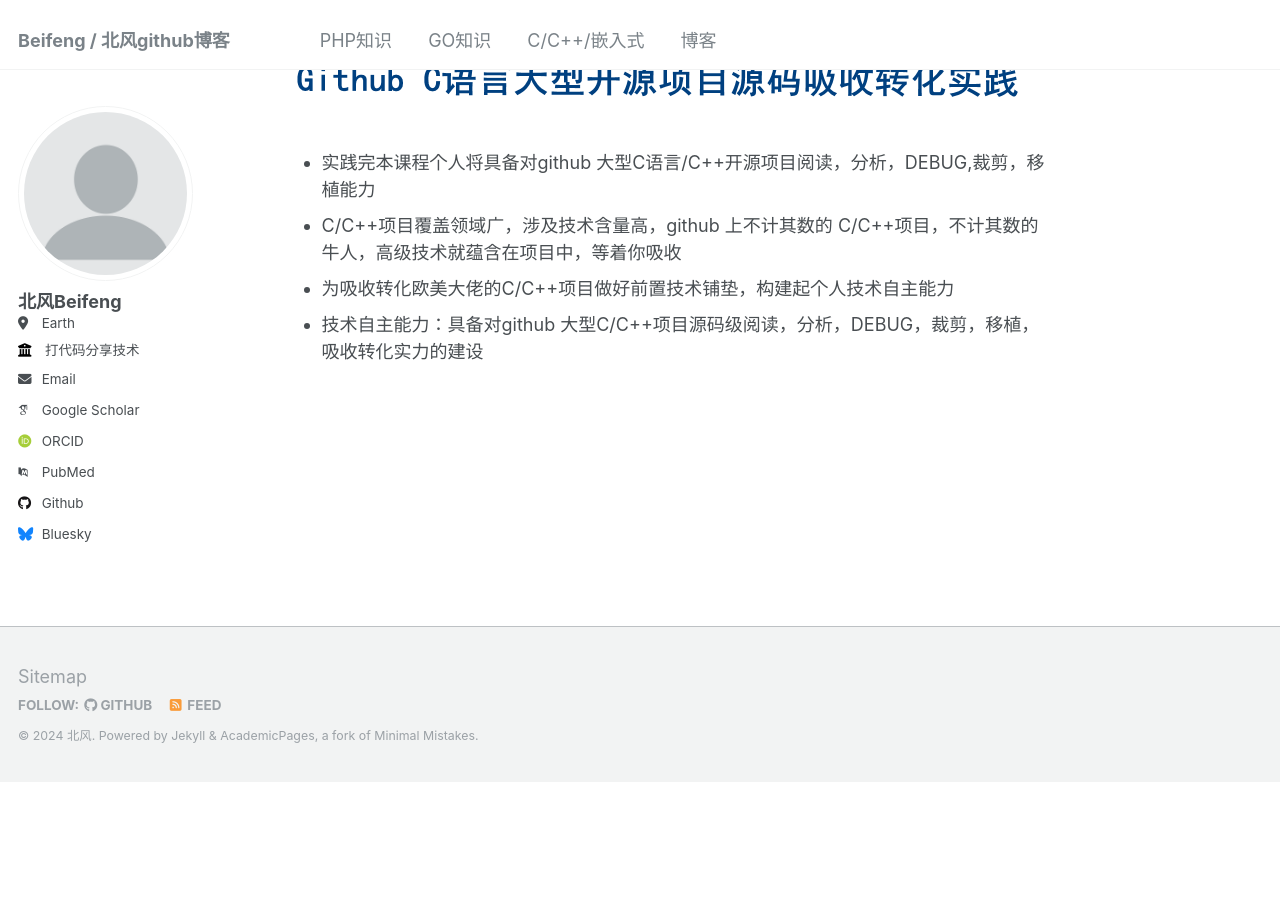
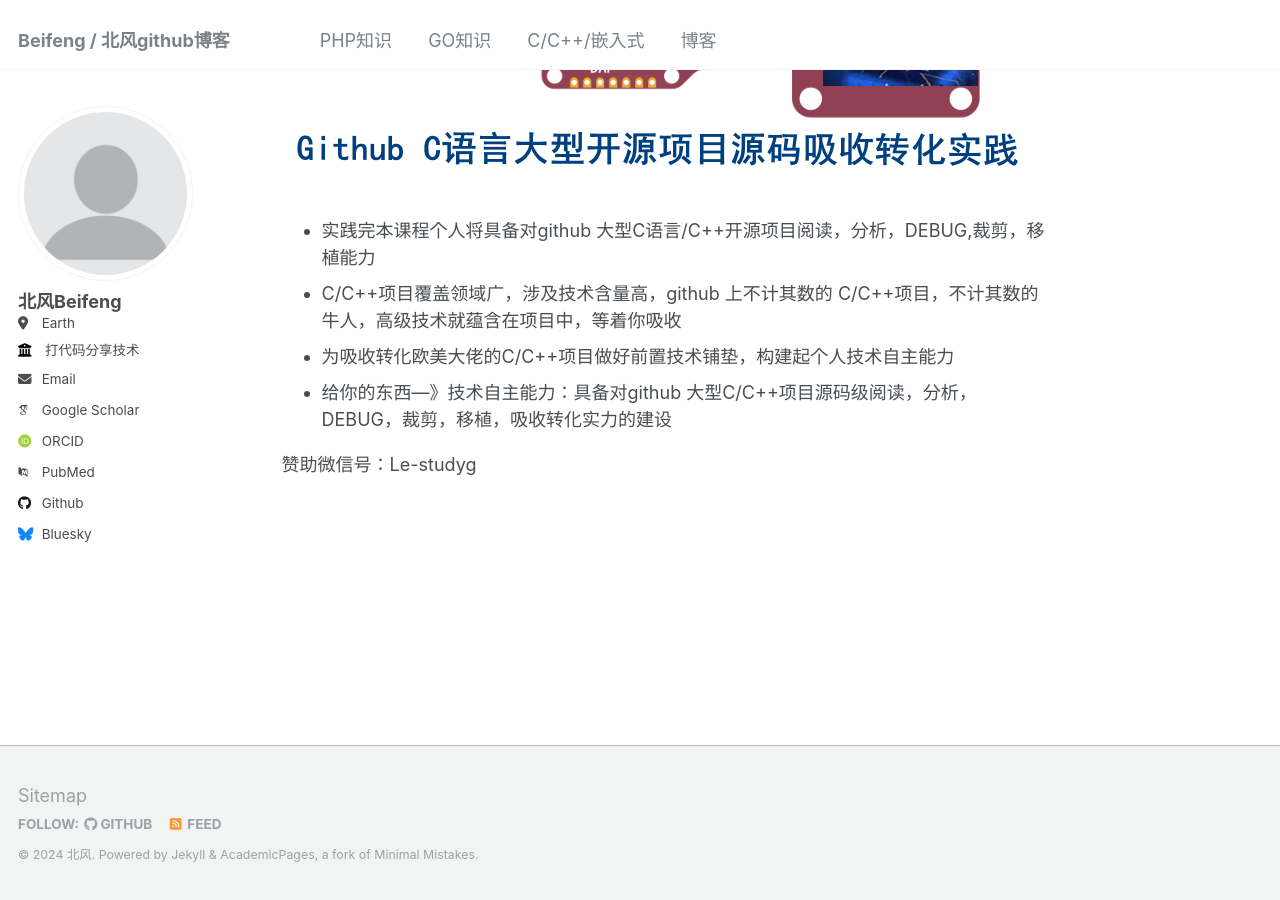
Before and after one commit to beifengisnil/beifengisnil.github.io, a Jekyll site: the page built from _pages/about.md, in a window 1280 px wide and 900 px high, scrolled down 1818 px. Built offline with Jekyll 4.4.1, drawn with Linux system fonts in a browser that asks for light colours; some web fonts are replaced; before the commit the page ends 2599 px from its top, so only the background shows below that.

Commit message:
Update about.md

```diff
--- a/_pages/about.md
+++ b/_pages/about.md
@@ -9,7 +9,7 @@ redirect_from:
 
 “以无限为有限，以无法为有法”是一种灵活变通和创新的思想，面对无限变化的应用层，能够找到稳定的原则来指导行动。
 ![技术架构图](https://beifengisnil.github.io/images/base.png)
-#核心技术视频
+## 核心技术视频
 专研Linux 平台c/c++项目必备前置基础
 ![技术架构图](https://beifengisnil.github.io/images/ng.png)
 
@@ -19,4 +19,6 @@ redirect_from:
 - 实践完本课程个人将具备对github 大型C语言/C++开源项目阅读，分析，DEBUG,裁剪，移植能力
 - C/C++项目覆盖领域广，涉及技术含量高，github 上不计其数的 C/C++项目，不计其数的牛人，高级技术就蕴含在项目中，等着你吸收
 - 为吸收转化欧美大佬的C/C++项目做好前置技术铺垫，构建起个人技术自主能力
-- 技术自主能力：具备对github 大型C/C++项目源码级阅读，分析，DEBUG，裁剪，移植，吸收转化实力的建设
+- 给你的东西---》技术自主能力：具备对github 大型C/C++项目源码级阅读，分析，DEBUG，裁剪，移植，吸收转化实力的建设
+
+赞助微信号：Le-studyg
```
